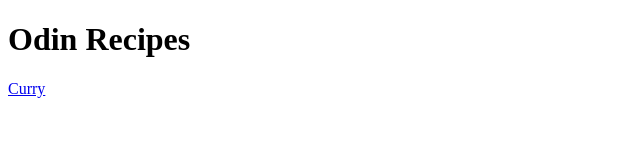
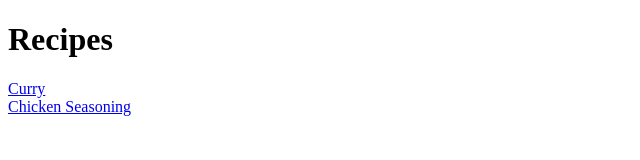
Before and after one commit to CT-275555/odin-recipes, a plain HTML site: page index.html in a window 1280 px wide. Shown: the whole page, without its empty margins (0-640 px from the left). Drawn offline with Linux system fonts and the light colour scheme.

Commit message:
Removed Odin from the title and heading

```diff
--- a/index.html
+++ b/index.html
@@ -2,11 +2,14 @@
 <html lang="en">
     <head>
         <meta charset="UTF-8">
-        <title>Odin Recipes</title>
+        <title>Recipes</title>
     </head>
 
     <body>
-        <h1>Odin Recipes</h1>
+        <h1>Recipes</h1>
         <a href="./recipes/curry.html">Curry</a>
+        <br>
+        <a href="./recipes/chicken_seasoning.html">Chicken Seasoning</a>
+
     </body>
 </html>
```
